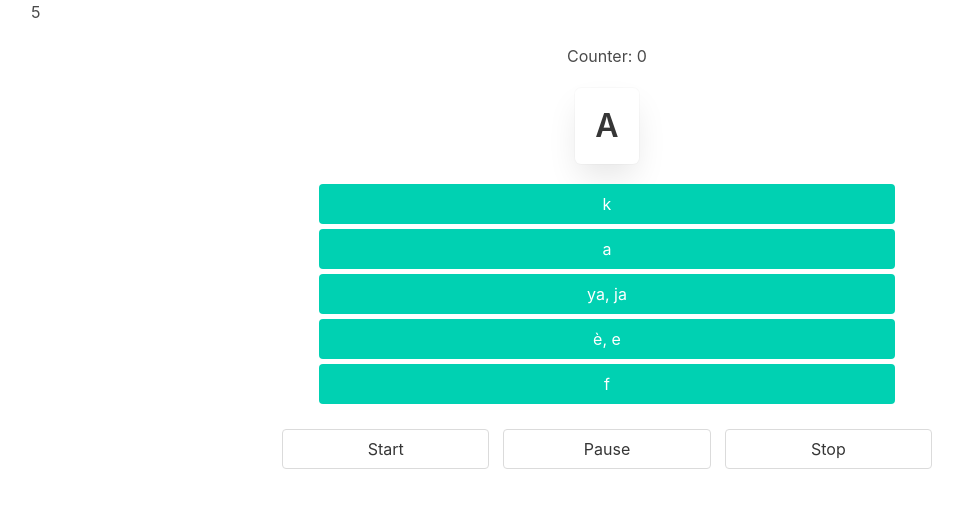
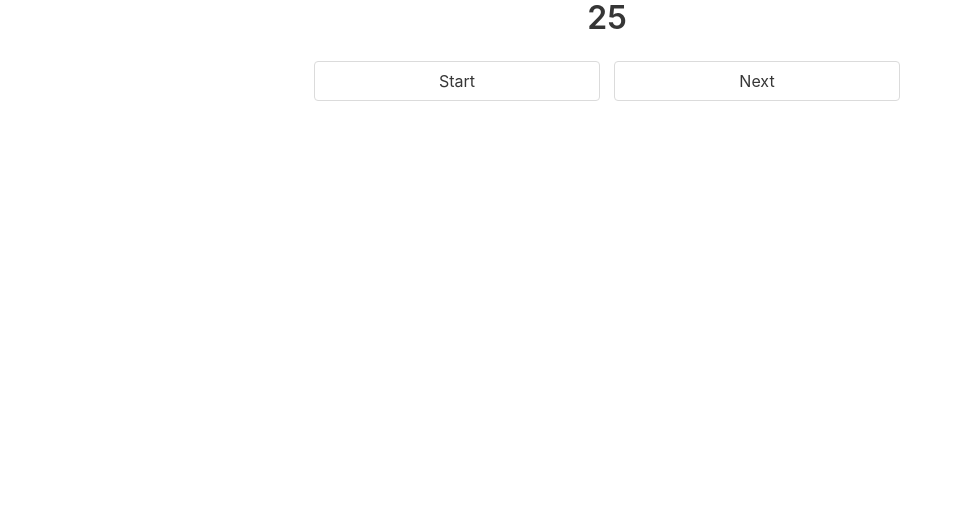
Before and after one commit to fernandopiniani/cyrillic-pomodoro, a React (Create React App) app: page / in a window 1280 px wide. Shown: the top 508 px of the page, without its empty margins (33-996 px from the left). Built offline with nearby package versions, Linux system fonts and the light colour scheme; the HTML template or start-up script is replaced by a standard one.

Commit message:
add timer logic

```diff
--- a/src/App.js
+++ b/src/App.js
@@ -1,15 +1,11 @@
 import React from 'react';
-import Puzzle from './components/Puzzle';
 import Timer from './components/Timer';
-import TimerControl from './components/TimerControl';
 import './App.scss';
 
 function App() {
   return (
     <div className="App">
-      <Timer time={5}/>
-      <Puzzle />
-      <TimerControl />
+      <Timer />
     </div>
   );
 }
--- a/src/components/Timer.js
+++ b/src/components/Timer.js
@@ -1,25 +1,32 @@
 import React, { useState, useEffect } from 'react'
+import TimerControl from './TimerControl'
+import Puzzle from './Puzzle'
 
-const Timer = ({
-  time,
-  onFinish,
-  onResume,
-  onReset,
-  onStart,
-  onStop,
-}) => {
-  const [timeLeft, setTimeLeft] = useState(time)
+const Timer = () => {
+  const [isWorkTime, setWorkTime] = useState(true)
+  const [timeLeft, setTimeLeft] = useState(isWorkTime ? 25 : 5)
   const [isActive, setActive] = useState(false)
 
+  const _finish = () => {
+    setWorkTime(isWorkTime => !isWorkTime)
+  }
+  const _resume = () => setActive(true)
+  const _pause = () => setActive(false)
+  const _reset = () => setTimeLeft(isWorkTime => isWorkTime ? 25 : 5)
+  const _next = () => {
+    _finish()
+    _pause()
+  }
+
   useEffect(() => {
+    console.log('isActive changed:', isActive)
     let timer
     if(isActive) {
       timer = setInterval(() => {
         setTimeLeft(timeLeft => timeLeft - 1)
       }, 1000);
-      onResume && onResume()
     } else {
-      onStop && onStop()
+      clearInterval(timer)
     }
     return () => {
       clearInterval(timer)
@@ -27,15 +34,29 @@ const Timer = ({
   }, [ isActive ])
 
   useEffect(() => {
+    console.log('timeLeft changed:', timeLeft)
     if(timeLeft === 0) {
-      onFinish && onFinish()
-      setActive(false)
+      _next()
     }
   }, [ timeLeft ])
 
+  useEffect(() => {
+    console.log('isWorkTime changed:', isWorkTime)
+    _reset()
+  }, [isWorkTime])
+
   return (
     <div className="container Timer" onClick={() => setActive(true)}>
-      {timeLeft}
+      <div className="center title"> {timeLeft} </div>
+      <TimerControl
+        isActive={isActive}
+        onClickStart={_resume}
+        onClickNext={_next}
+        onClickPause={_pause}
+      />
+      { !isWorkTime &&
+        <Puzzle />
+      }
     </div>
   )
 }
--- a/src/components/TimerControl.js
+++ b/src/components/TimerControl.js
@@ -7,7 +7,12 @@ const ControlButton = props =>
     {...props}
   />
 
-const TimerControl = () =>
+const TimerControl = ({
+  isActive,
+  onClickStart,
+  onClickNext,
+  onClickPause
+}) =>
   <div className="container TimerControl"
       style={{
         marginLeft: '25%',
@@ -15,11 +20,16 @@ const TimerControl = () =>
         marginTop: 30,
       }}
   >
-    <div className="columns">
-      <ControlButton>Start</ControlButton>
-      <ControlButton>Pause</ControlButton>
-      <ControlButton>Stop</ControlButton>
-    </div>
+      { !isActive
+        ? <div className="columns">
+            <ControlButton onClick={onClickStart}>Start</ControlButton>
+            <ControlButton onClick={onClickNext}>Next</ControlButton>
+          </div>
+        : <div className="columns">
+            <ControlButton onClick={onClickPause}>Pause</ControlButton>
+            <ControlButton onClick={onClickNext}>Next</ControlButton>
+          </div>
+      }
   </div>
 
 
```
Also changed, not shown: 1 other file (tests, documents, lock files or other folders).
